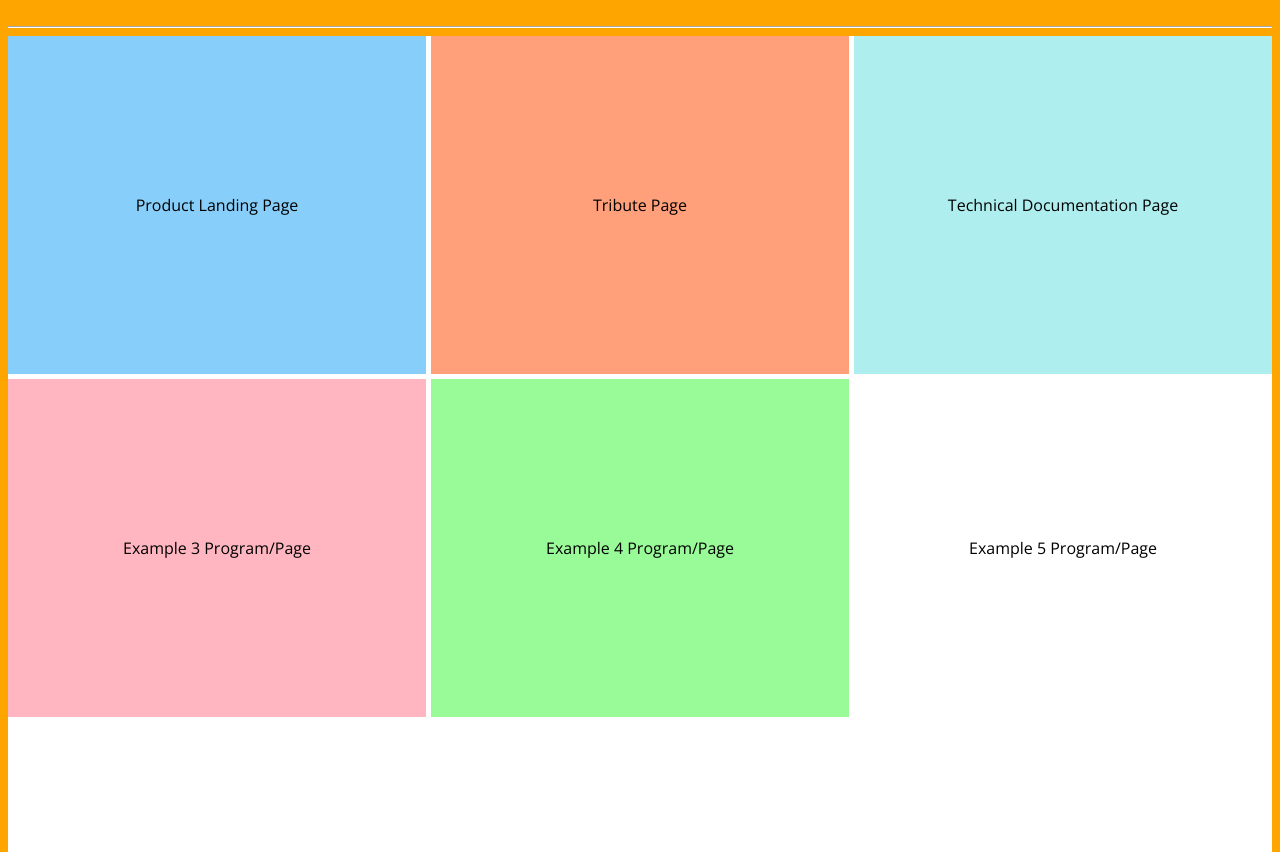
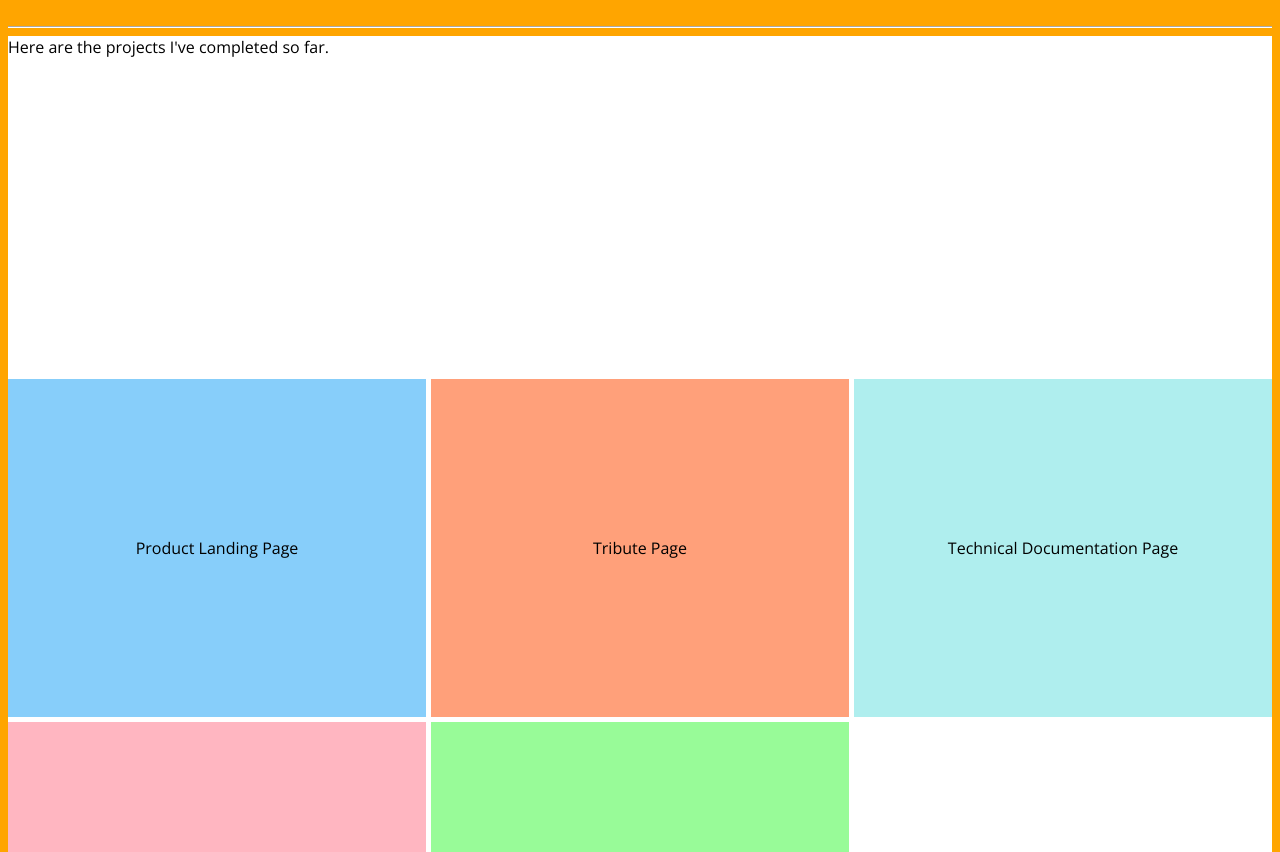
Before and after one commit to abovewisdom/portfolio-page, a plain HTML site: page index.html in a window 1280 px wide. Shown: the part 100-952 px from the top of the page. Drawn offline with nearby package versions, Linux system fonts and the light colour scheme.

Commit message:
adding another row to grid and comments

```diff
--- a/index.html
+++ b/index.html
@@ -11,12 +11,13 @@
 <hr>
 </header>
 <main>
+<div class="projectdesc"> Here are the projects I've completed so far.</div>
 <div class="project1 projtile"> Product Landing Page</div>
 <div class="project2 projtile"> Tribute Page</div>
 <div class="project3 projtile"> Technical Documentation Page</div>
-<div class="project4 projtile"> Example 3 Program/Page</div>
-<div class="project5 projtile"> Example 4 Program/Page</div>
-<div class="project6 projtile"> Example 5 Program/Page</div>
+<div class="project4 projtile"> Example 4 Program/Page</div>
+<div class="project5 projtile"> Example 5 Program/Page</div>
+<div class="project6 projtile"> Example 6 Program/Page</div>
 </main>
 <footer>
 This is the footer.
--- a/maincss.css
+++ b/maincss.css
@@ -42,12 +42,16 @@ h1 {
 main {
   background-color: white;
   height: 80vw;
-  display: grid;
+  display: grid; /*Adding grid to structure project blocks*/
   align-content: start;
   grid-gap: 5px;
-  grid-template-columns: 1fr 1fr 1fr;
+  grid-template-columns: 1fr 1fr 1fr; /*grid layout using fr to easy size*/
   grid-template-rows: 1fr 1fr 1fr;
 }
+  .projectdesc{
+    grid-column: 1/4; /*grid extends from first line to 4th across columns*/
+    grid-row: 1/2;/*grid extends from first line to 2nd across rows*/
+  }
   .project1{background:LightSkyBlue;}
   .project2{background:LightSalmon;}
   .project3{background:PaleTurquoise;}
@@ -55,7 +59,7 @@ main {
   .project5{background:PaleGreen;}
 
   .projtile{
-    display:flex;
+    display:flex; /*using flex to center text*/
     justify-content: center;
     align-items: center;
     flex-direction: column;
```
